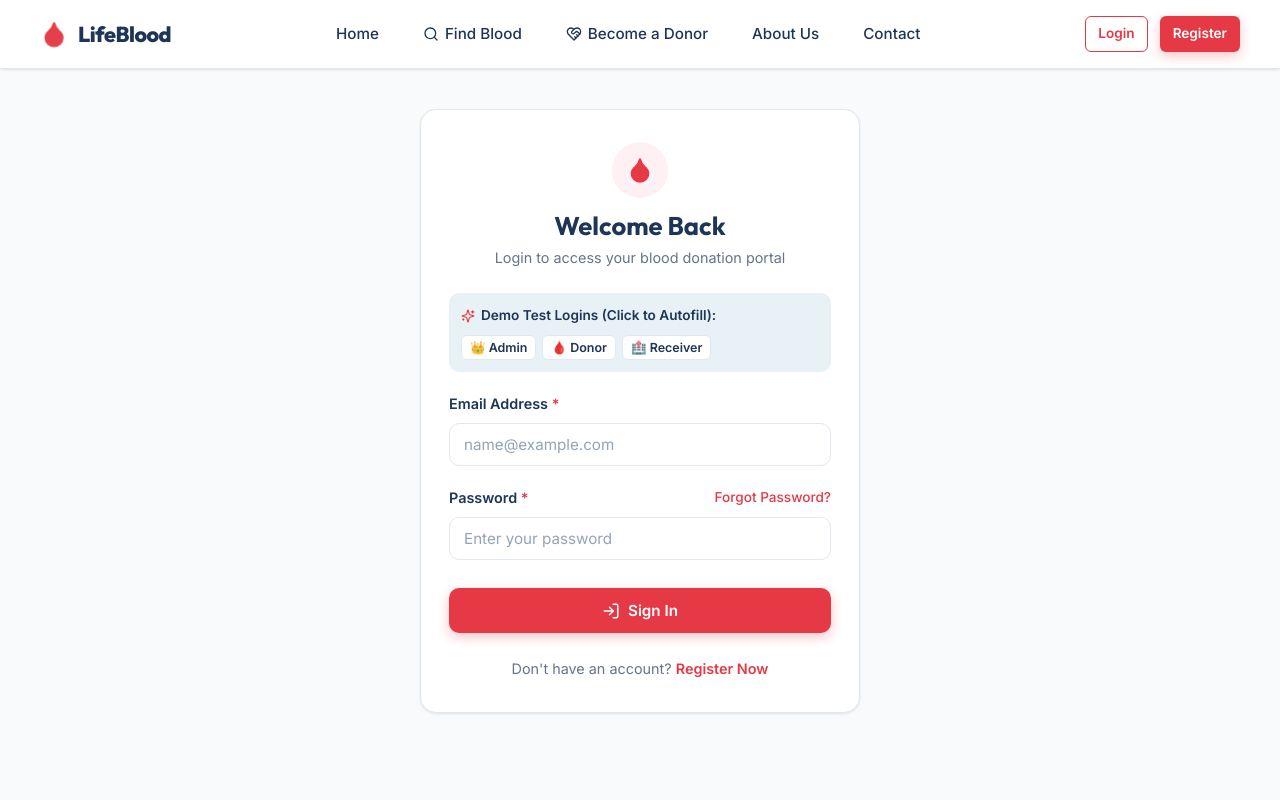
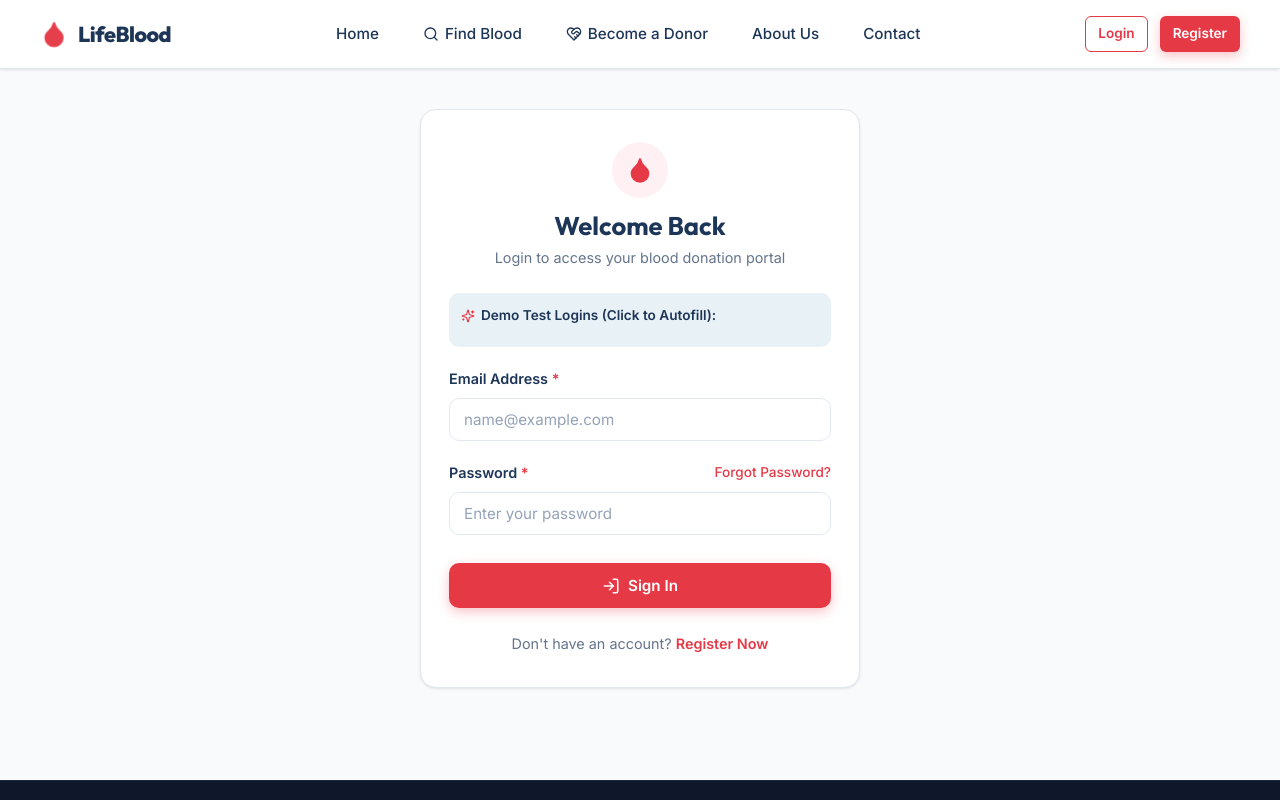
Before and after one commit to pushpendra-cse/blood-donation-frontend, a React (Vite) app: page /login in a window 1280 px wide. Shown: the top 800 px of the page. Built offline with nearby package versions, Linux system fonts and the light colour scheme; no server answers.

Commit message:
refactor: remove admin quick-fill credentials and comment out demo login buttons in Login page

```diff
--- a/src/pages/public/Login.jsx
+++ b/src/pages/public/Login.jsx
@@ -41,8 +41,8 @@ const Login = () => {
   // Quick-fill credentials helper for college demonstration/viva
   const quickFill = (demoRole) => {
     if (demoRole === 'admin') {
-      setEmail('admin@blooddonation.com');
-      setPassword('admin123');
+      setEmail('');
+      setPassword('');
     } else if (demoRole === 'donor') {
       setEmail('donor@blooddonation.com');
       setPassword('donor123');
@@ -91,7 +91,7 @@ const Login = () => {
           <div style={{ display: 'flex', alignItems: 'center', gap: '6px', fontWeight: 600, color: 'var(--secondary)', marginBottom: '8px' }}>
             <Sparkles size={14} color="var(--primary)" /> Demo Test Logins (Click to Autofill):
           </div>
-          <div style={{ display: 'flex', gap: '6px', flexWrap: 'wrap' }}>
+          {/* <div style={{ display: 'flex', gap: '6px', flexWrap: 'wrap' }}>
             <button
               type="button"
               onClick={() => quickFill('admin')}
@@ -116,7 +116,7 @@ const Login = () => {
             >
               🏥 Receiver
             </button>
-          </div>
+          </div> */}
         </div>
 
         <form onSubmit={handleSubmit}>
```
